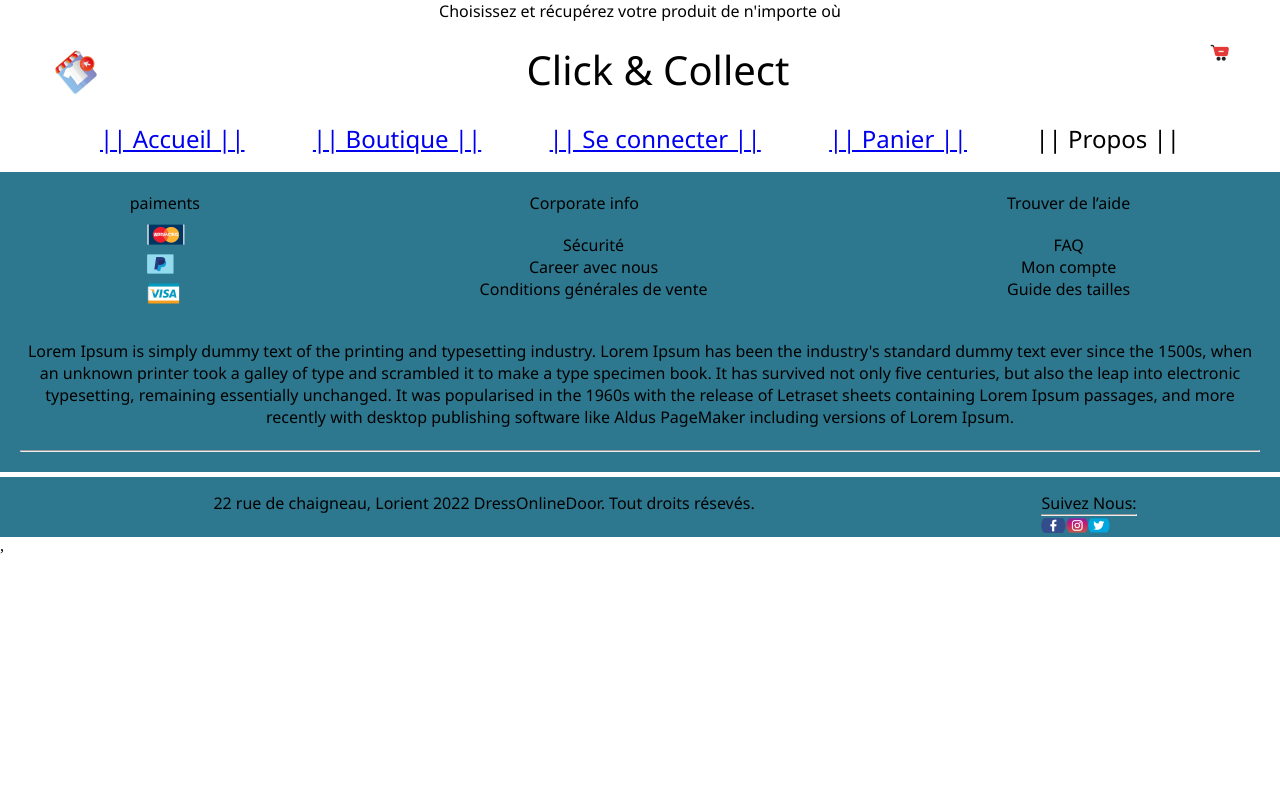
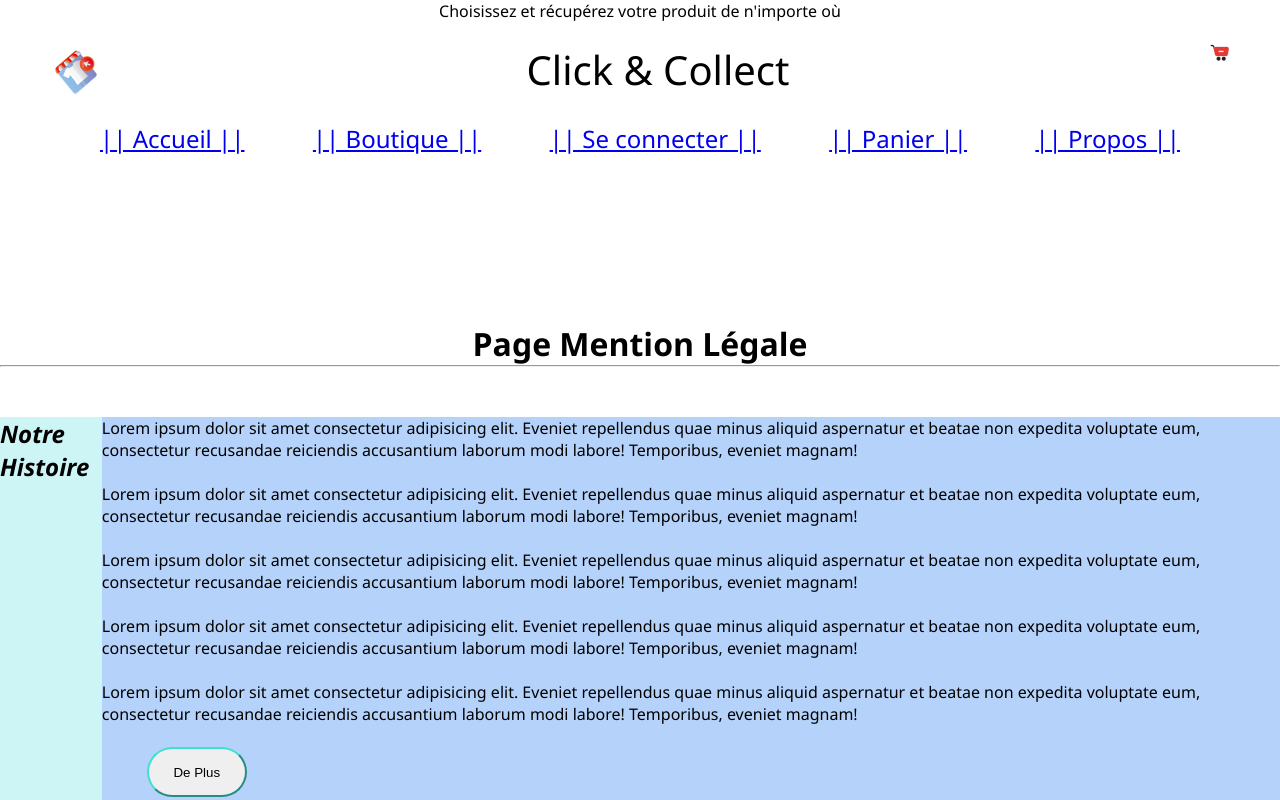
Before and after one commit to lina-22/ReactJs_C-C, a React (Create React App) app: page /propos in a window 1280 px wide. Shown: the top 800 px of the page. Built offline with nearby package versions, Linux system fonts and the light colour scheme.

Commit message:
Propos page done

```diff
--- a/src/App.css
+++ b/src/App.css
@@ -445,3 +445,31 @@ section .header{
 
 
 /* body end from Connexion */
+
+/* body start for Propos */
+#aboutPage{
+    margin-top: 150px;
+    text-align: center;
+  }
+
+  .propos{
+    margin-top: 50px;
+    display: flex;
+    justify-content: center;
+    background-color: rgb(205, 245, 246);
+  }
+
+  .information{
+      background-color: #b5d3fa;
+      /* background-image: url("img/legal.jpg"), url("paper.gif"); */
+  }
+
+  .submit_button{
+     text-align: center;
+     width: 100px;
+     height: 50px;
+     border-radius: 30px;
+     border-color: turquoise;
+  }
+
+  /* body end from Propos */
--- a/src/App.js
+++ b/src/App.js
@@ -8,6 +8,7 @@ import BoutiqueSubSection from "./Pages/User/BoutiqueSubSection";
 import BoutiqueAjouterPanier from "./Pages/User/BoutiqueAjouterPanier";
 import Panier from "./Pages/User/Panier";
 import SeConnecter from "./Pages/User/SeConnecter";
+import Propos from "./Pages/User/Propos";
 
 
 function App() {
@@ -22,10 +23,9 @@ function App() {
           <Route path="/boutiqueAjouterPanier" element={<BoutiqueAjouterPanier/>}/>
           <Route path="/seConnecter" element={<SeConnecter/>}/>
           <Route path="/panier" element={<Panier/>}/>
+          <Route path="/propos" element={<Propos/>}/>
 
         </Routes>
-
-
        <Footer/>
       </div>
     </div>
--- a/src/Components/Navbar.js
+++ b/src/Components/Navbar.js
@@ -22,7 +22,7 @@ function Navbar(){
                 {/* <li><Link to ="/boutiqueSubSection">|| Boutique  || </Link></li> this link for one drees boutiqueLandingImages  */}
                 <li><Link to ="/seConnecter">|| Se connecter  ||</Link></li>
                 <li><Link to ="/panier">|| Panier  ||</Link></li>
-                <li>|| Propos  ||</li>
+                <li><Link to ="/propos">|| Propos  ||</Link></li>
             </ul>
         </nav>
     </section>
--- /dev/null
+++ b/src/Pages/User/Propos.jsx
@@ -0,0 +1,29 @@
+function Propos() {
+    return (
+        <div>
+            <div id="aboutPage">
+            <h1>Page Mention Légale</h1>
+            <hr/>
+        </div>
+        <div class="propos">
+                <h2> <span><b/> <i> Notre Histoire</i> </span> <b/></h2> <br/>
+                <section class="information">
+                    <p>Lorem ipsum dolor sit amet consectetur adipisicing elit. Eveniet repellendus quae minus aliquid aspernatur et beatae non expedita voluptate eum, consectetur recusandae reiciendis accusantium laborum modi labore! Temporibus, eveniet magnam!
+                   </p> <br/>
+                    <p>Lorem ipsum dolor sit amet consectetur adipisicing elit. Eveniet repellendus quae minus aliquid aspernatur et beatae non expedita voluptate eum, consectetur recusandae reiciendis accusantium laborum modi labore! Temporibus, eveniet magnam!
+                   </p><br/>
+                    <p>Lorem ipsum dolor sit amet consectetur adipisicing elit. Eveniet repellendus quae minus aliquid aspernatur et beatae non expedita voluptate eum, consectetur recusandae reiciendis accusantium laborum modi labore! Temporibus, eveniet magnam!
+                   </p><br/>
+                    <p>Lorem ipsum dolor sit amet consectetur adipisicing elit. Eveniet repellendus quae minus aliquid aspernatur et beatae non expedita voluptate eum, consectetur recusandae reiciendis accusantium laborum modi labore! Temporibus, eveniet magnam!
+                   </p><br/>
+                    <p>Lorem ipsum dolor sit amet consectetur adipisicing elit. Eveniet repellendus quae minus aliquid aspernatur et beatae non expedita voluptate eum, consectetur recusandae reiciendis accusantium laborum modi labore! Temporibus, eveniet magnam!
+                   </p>
+                    <br/>
+                    <button class="submit_button">De Plus</button><br/><br/>
+                </section>
+        </div>
+        </div>
+     );
+}
+
+export default Propos;
```
